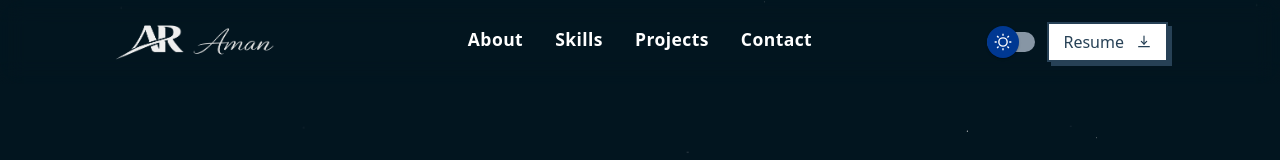
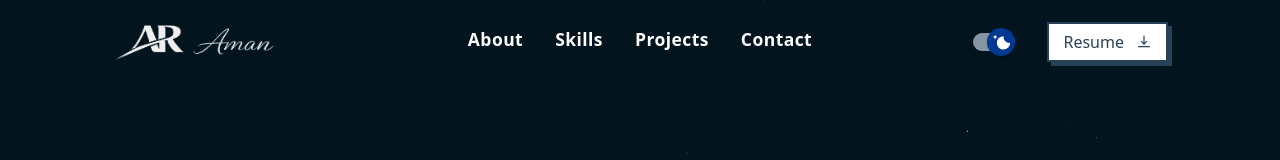
Before and after one commit to amanrai00/PortfolioAman, a Vue app: page / in a window 1280 px wide. Shown: the top 160 px of the page. Built offline with nearby package versions, Linux system fonts and the light colour scheme.

Commit message:
switch size reduced

```diff
--- a/src/components/Navbar.vue
+++ b/src/components/Navbar.vue
@@ -42,8 +42,8 @@
           <!-- Desktop resume + mobile toggle -->
           <div class="ml-auto flex items-center gap-3">
             <!-- Desktop Resume -->
-            <label class="ui-switch hidden lg:inline-flex">
-              <input type="checkbox" aria-label="Toggle theme" />
+            <label class="ui-switch hidden lg:inline-flex mr-5">
+              <input type="checkbox" aria-label="Toggle theme" checked />
               <div class="slider">
                 <div class="circle"></div>
               </div>
@@ -363,9 +363,9 @@ onBeforeUnmount(() => {
 
 .ui-switch {
   --switch-bg: rgb(135, 150, 165);
-  --switch-width: 48px;
-  --switch-height: 20px;
-  --circle-diameter: 32px;
+  --switch-width: 42px;
+  --switch-height: 18px;
+  --circle-diameter: 28px;
   --circle-bg: rgb(0, 56, 146);
   --circle-inset: calc((var(--circle-diameter) - var(--switch-height)) / 2);
 }
```
